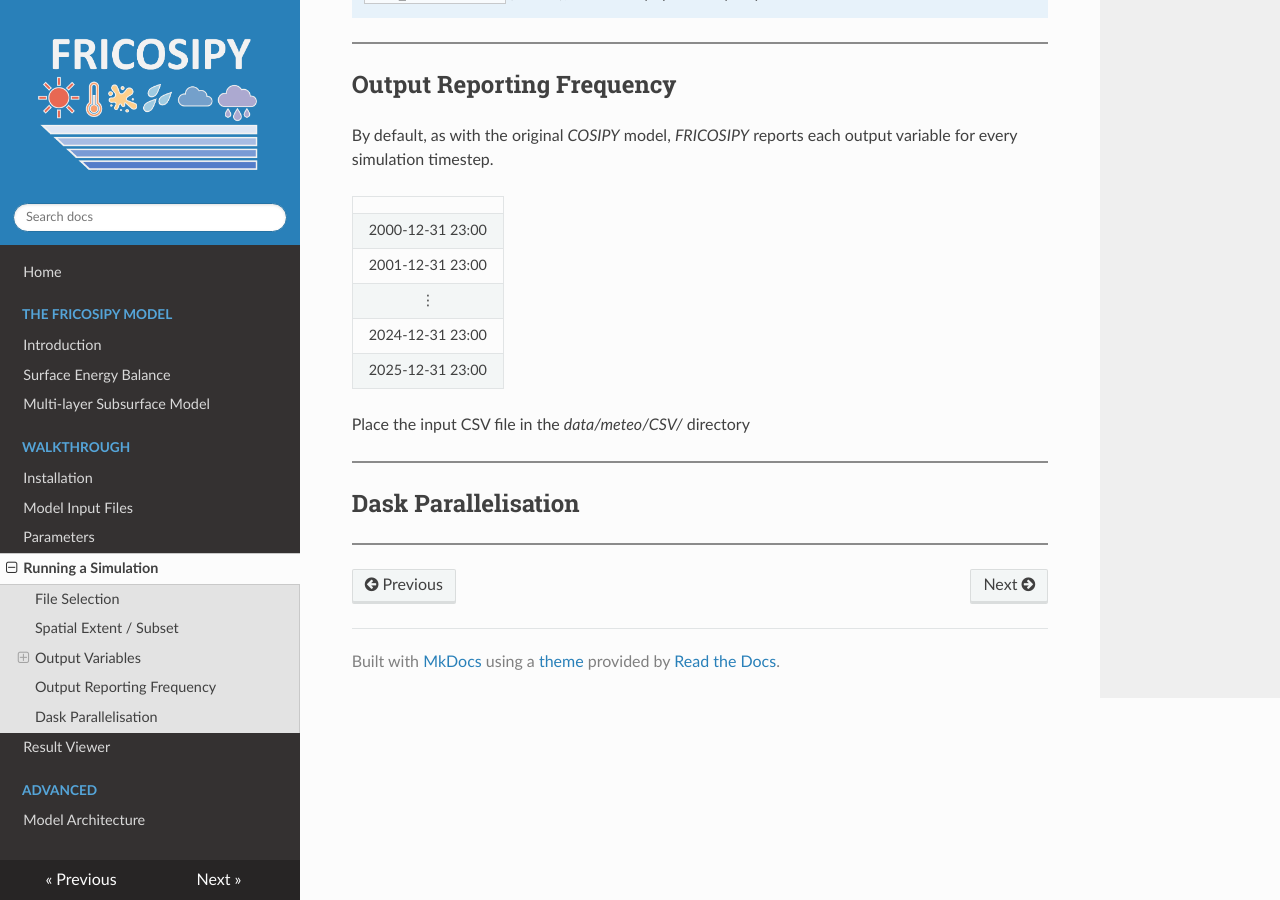
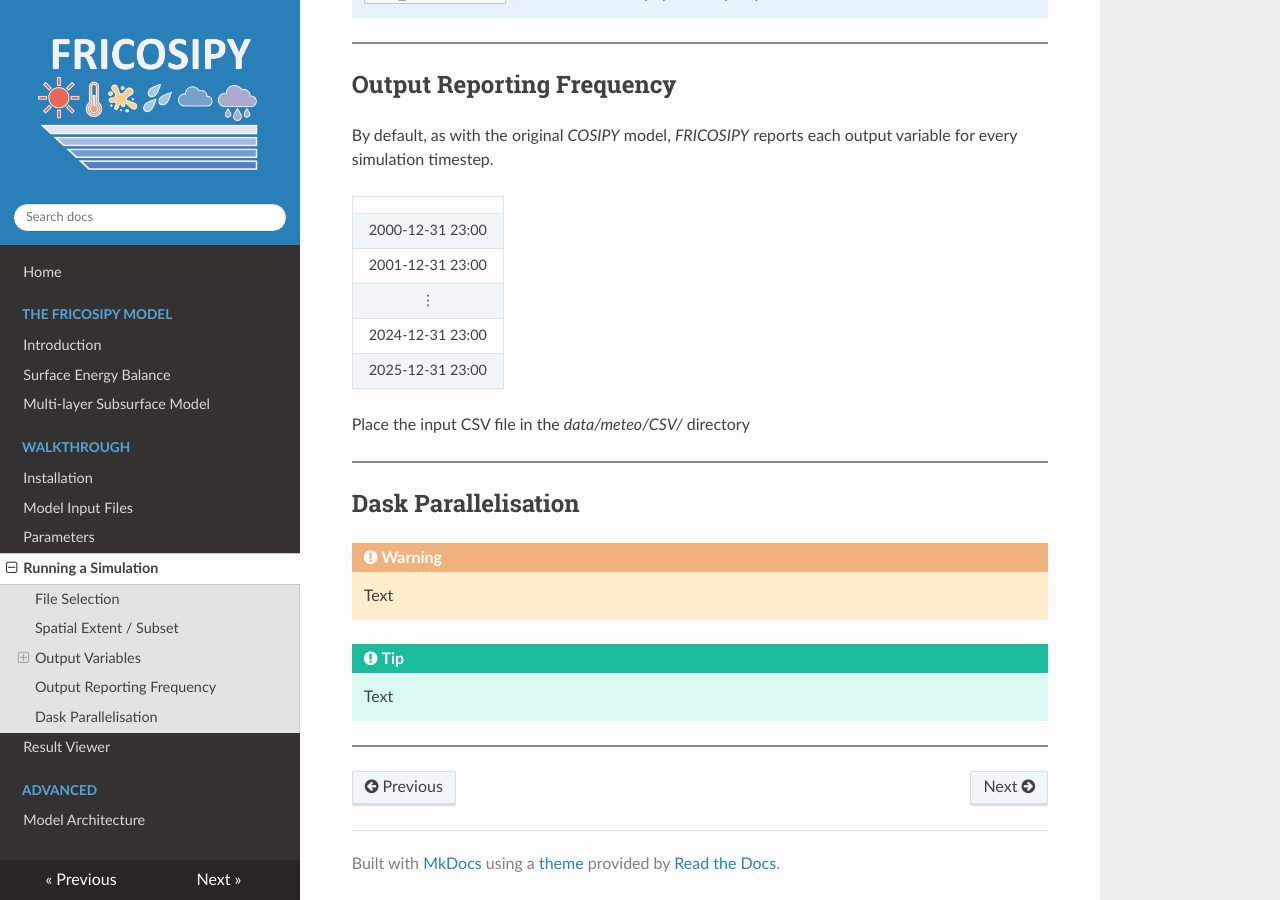
Before and after one commit to MarcusGastaldello/FRICOSIPY, an MkDocs documentation site: the page built from docs/running_a_simulation.md, in a window 1280 px wide and 900 px high, scrolled down 3321 px. Built offline with MkDocs 1.6.1, drawn with Linux system fonts in a browser that asks for light colours; nearby versions of some CDN libraries.

Commit message:
Update running_a_simulation.md

```diff
--- a/docs/running_a_simulation.md
+++ b/docs/running_a_simulation.md
@@ -149,4 +149,10 @@ Place the input CSV file in the *data/meteo/CSV/* directory
 
 ## Dask Parallelisation
 
+!!! warning
+    Text
+
+!!! tip
+    Text
+
 <hr style="height:2px; background-color:#8b8b8b; border:none;" />
```
